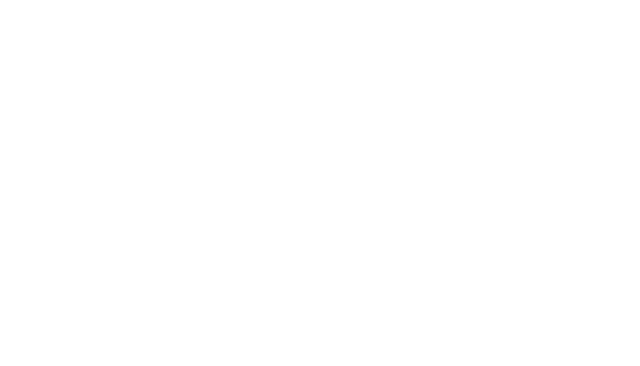
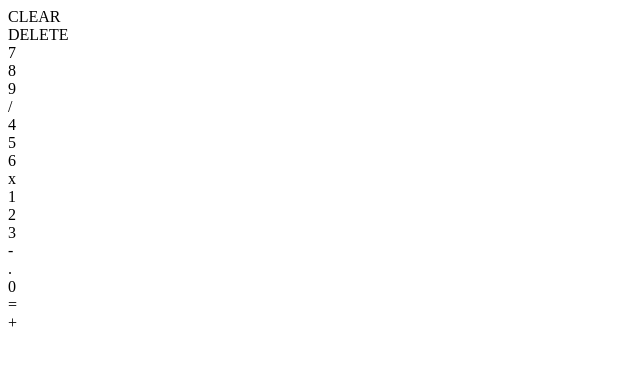
Before and after one commit to Furilon/calculator, a plain HTML site: page index.html in a window 1280 px wide. Shown: the whole page, without its empty margins (0-640 px from the left). Drawn offline with Linux system fonts and the light colour scheme.

Commit message:
Added a barebone html structure of the calculator.

```diff
--- a/index.html
+++ b/index.html
@@ -9,6 +9,29 @@
     <script src="script.js" defer></script>
 </head>
 <body>
-
+    <div id="container">
+        <div id="screen">
+            <div id="upper-screen"></div>
+            <div id="lower-screen"></div>
+        </div>
+        <div id="clear">CLEAR</div>
+        <div id="delete">DELETE</div>
+        <div id="7">7</div>
+        <div id="8">8</div>
+        <div id="9">9</div>
+        <div id="/">/</div>
+        <div id="4">4</div>
+        <div id="5">5</div>
+        <div id="6">6</div>
+        <div id="x">x</div>
+        <div id="1">1</div>
+        <div id="2">2</div>
+        <div id="3">3</div>
+        <div id="-">-</div>
+        <div id=".">.</div>
+        <div id="0">0</div>
+        <div id="=">=</div>
+        <div id="+">+</div>
+    </div>
 </body>
 </html>
```
